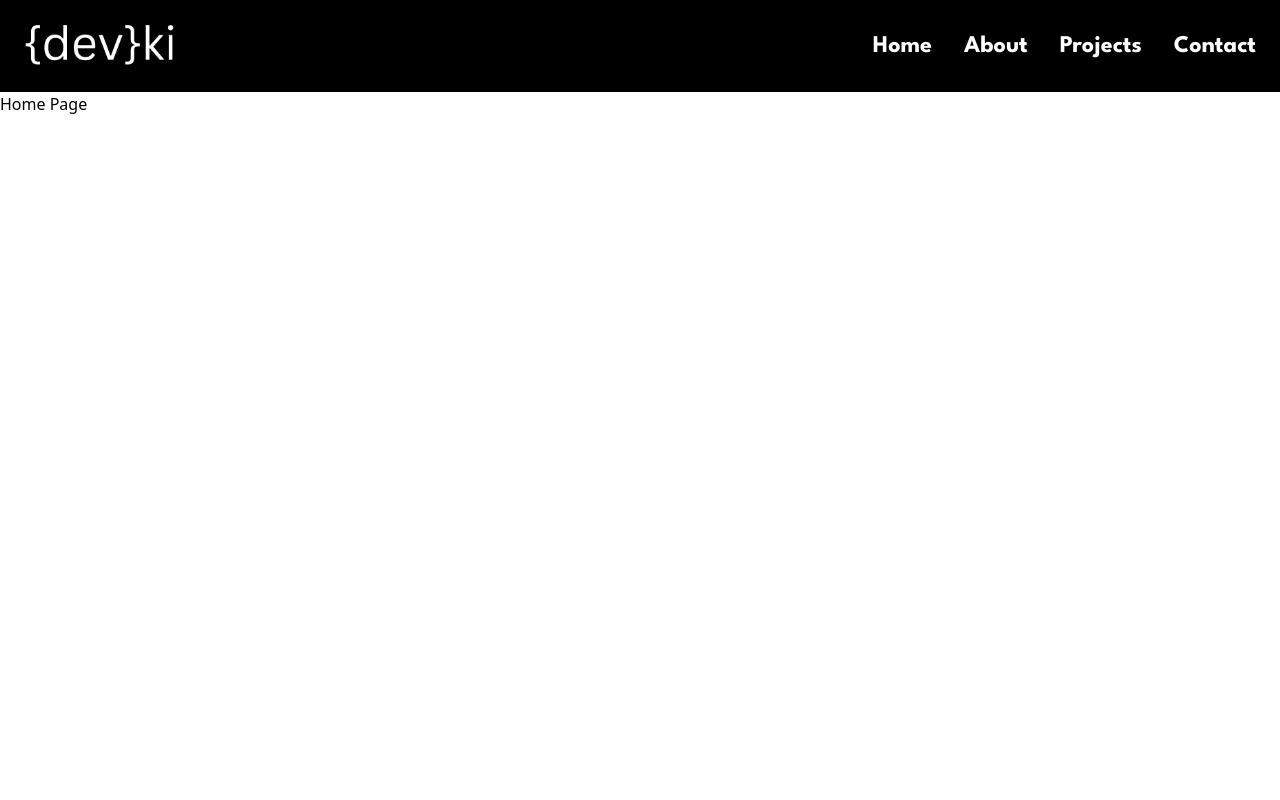
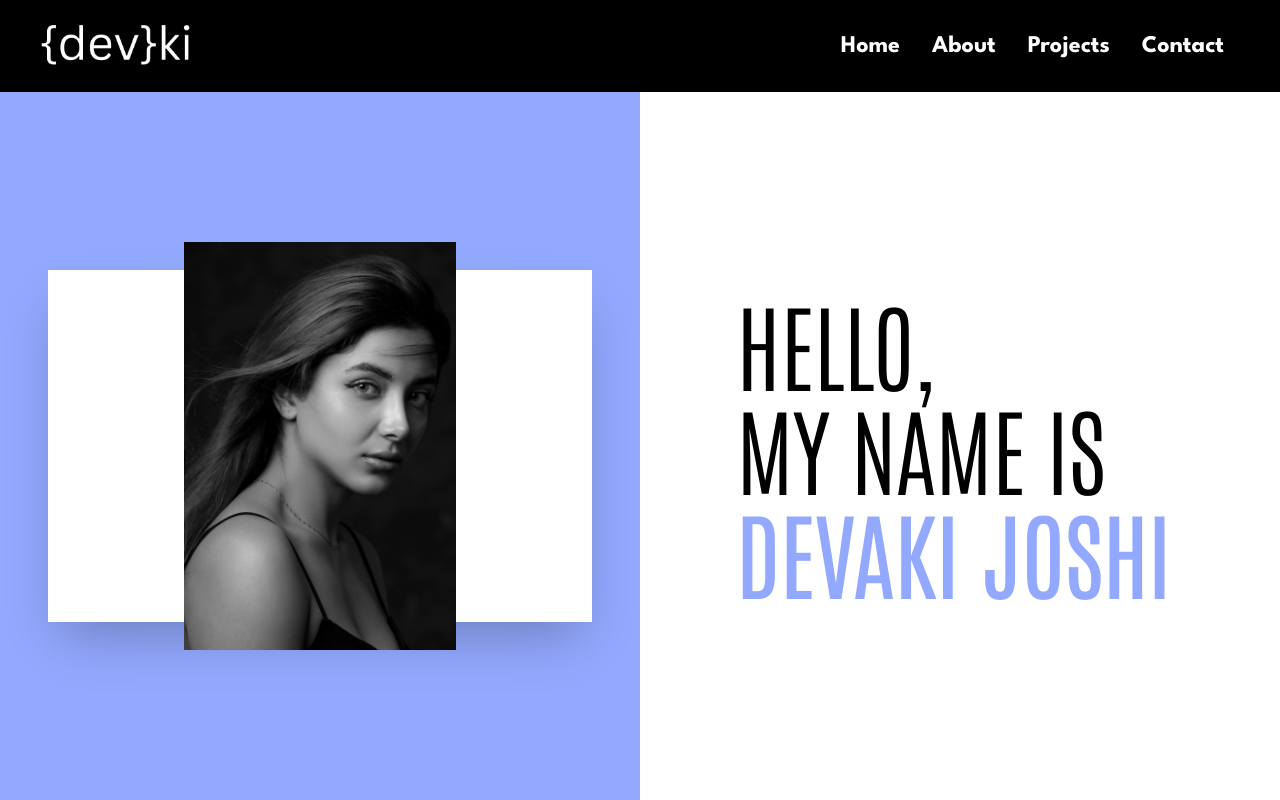
Before and after one commit to Devaki01/Personal-Portfolio, a React (Vite) app: page / in a window 1280 px wide. Built offline with nearby package versions, Linux system fonts and the light colour scheme.

Commit message:
adding home page

```diff
--- a/src/App.css
+++ b/src/App.css
@@ -16,7 +16,12 @@
   --color-white: #ffffff;
 }
 
-img {
+ #logo {
   height: 60px;
   width: auto;
 }
+
+#profile {
+  height: auto;
+  width: 50%;
+}
--- a/src/components/home.jsx
+++ b/src/components/home.jsx
@@ -1,16 +1,42 @@
 import '../App.css';
 import Navbar from './navbar';
 import logo from '../assets/logo.png';
+import profile from '../assets/profile1.jpeg';
 
 const Home = () => {
   return (
-    <>
-      <div className='flex items-center justify-between bg-black'>
-        <div className='p-4'> <img src={logo} /> </div>
+    <div className="min-h-screen flex flex-col">
+      <div className='flex items-center justify-between bg-black px-8 py-4'>
+        <div>
+            <img id="logo" src={logo} alt="Logo" className="h-10" />
+        </div>
         <Navbar />
       </div>
-      <h1> Home Page</h1>
-    </>
+
+      <div className='flex flex-1'>
+
+        <div className='w-6/12 bg-primary flex items-center justify-center p-12'>
+
+            <div className='bg-white shadow-2xl h-[22rem] flex items-center justify-center'>
+                <img
+                    src={profile}
+                    id="profile"
+                    alt="profile image"
+                    className="w-screen h-full object-cover"
+                />
+            </div>
+        </div>
+
+        <div className='w-6/12 bg-white flex flex-col justify-center pl-12 md:pl-24'>
+          <div className='font-antonio uppercase tracking-tighter leading-none'>
+            <p className='text-7xl md:text-8xl font-extralight text-black mb-2'>Hello,</p>
+            <p className='text-7xl md:text-8xl font-extralight text-black mb-2'>My name is</p>
+            <p className='text-7xl md:text-8xl text-primary'>Devaki Joshi</p>
+          </div>
+        </div>
+
+      </div>
+    </div>
   );
 };
 
```
Also changed, not shown: src/assets/profile1.jpeg (added).
